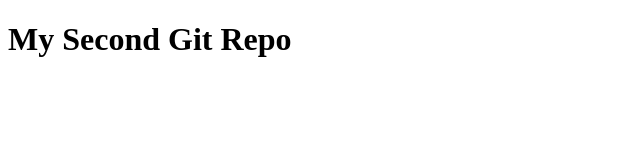
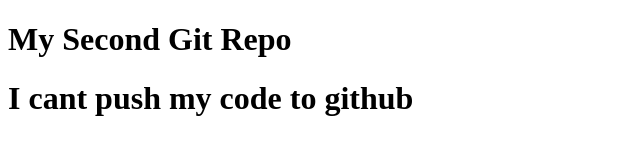
Before and after one commit to Forestum/my_second_repo, a plain HTML site: page index.html in a window 1280 px wide. Shown: the whole page, without its empty margins (0-640 px from the left). Drawn offline with Linux system fonts and the light colour scheme.

Commit message:
added header

```diff
--- a/index.html
+++ b/index.html
@@ -8,5 +8,6 @@
 </head>
 <body>
     <h1> My Second Git Repo </h1>
+    <h1> I cant push my code to github</h1>
 </body>
 </html>
```
